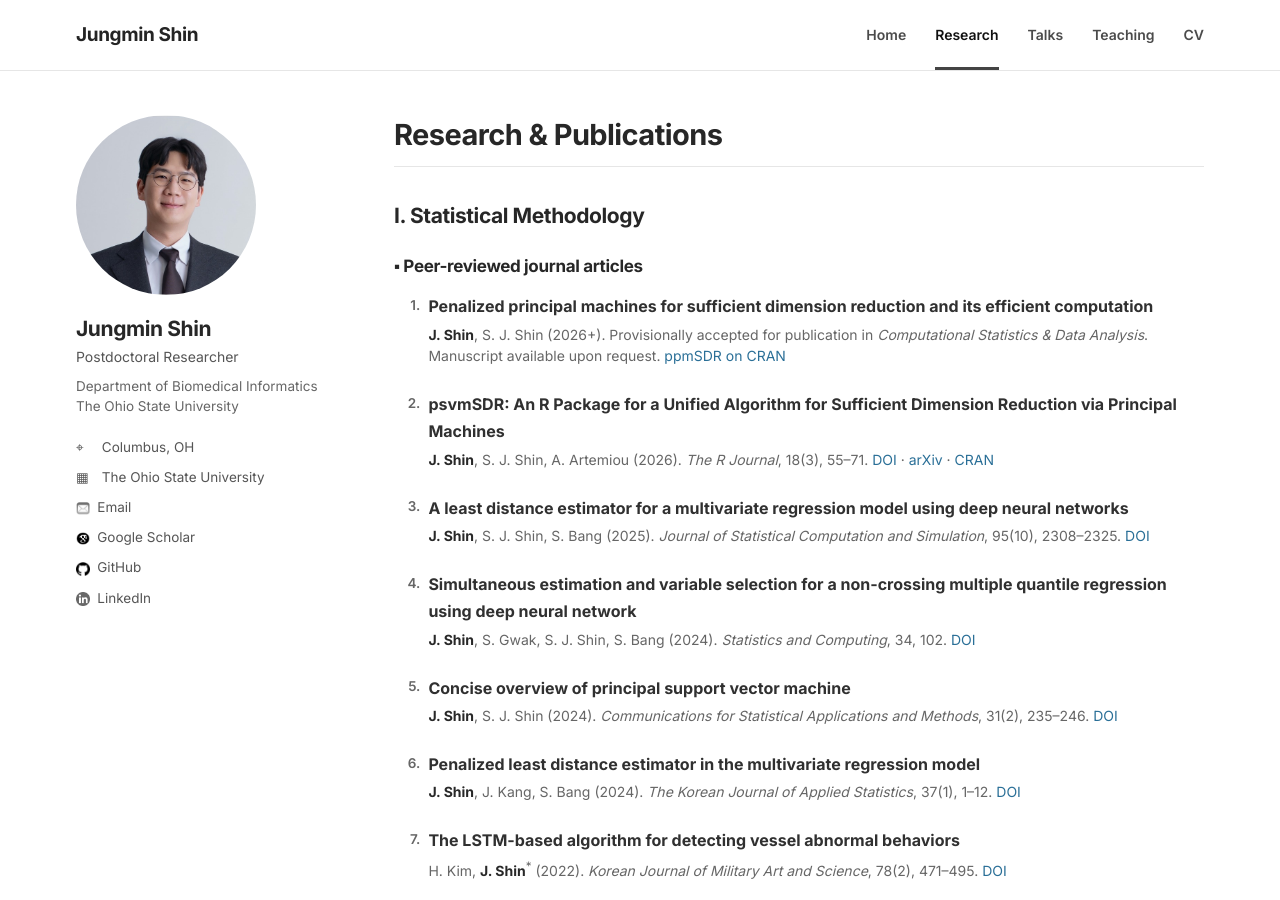
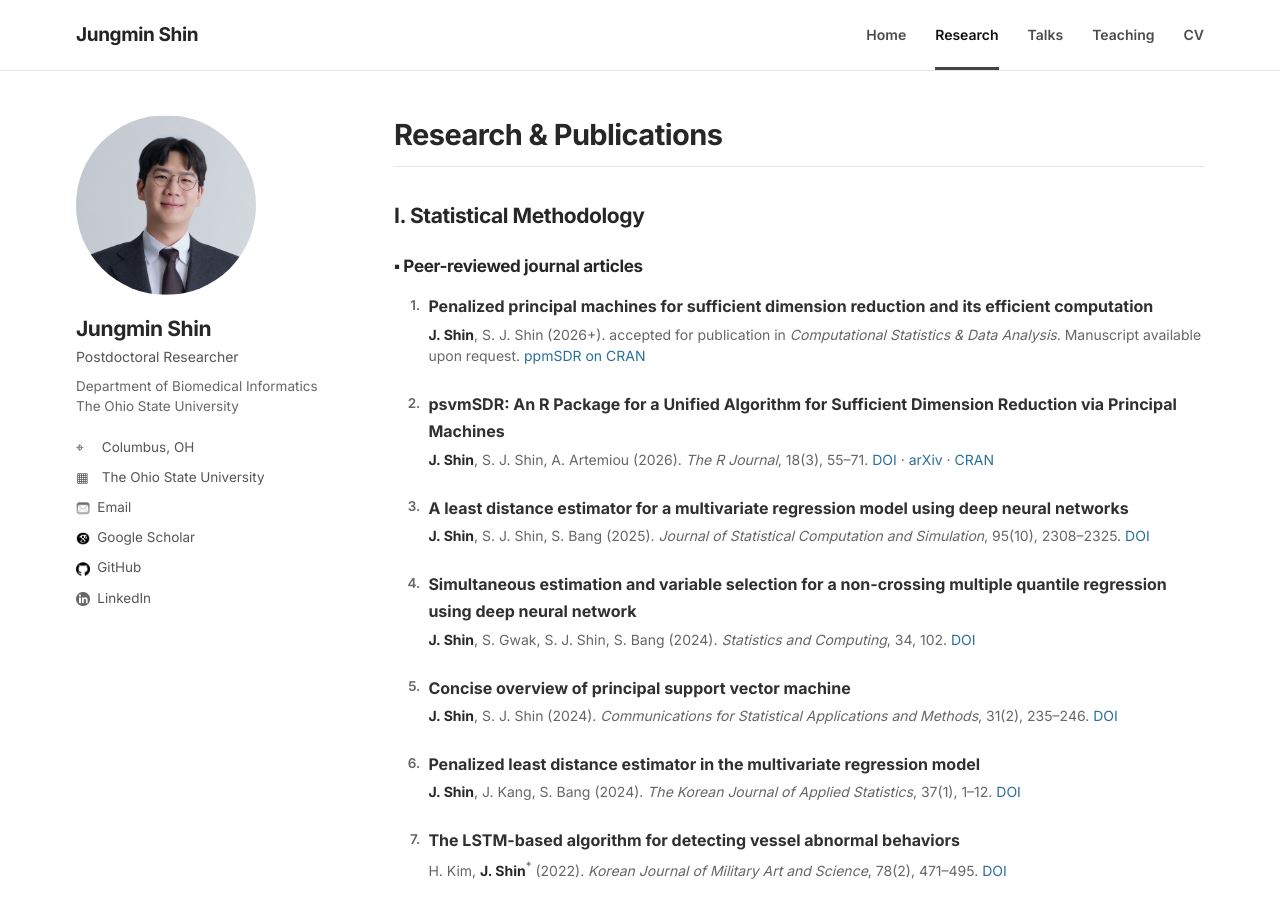
Before and after one commit to c16267/c16267.github.io, a Jekyll site: the page built from research.md, in a window 1280 px wide and 900 px high. Built offline with Jekyll 4.4.1, drawn with Linux system fonts in a browser that asks for light colours.

Commit message:
Change publication status to accepted for an article
Updated publication status for a peer-reviewed article.

```diff
--- a/research.md
+++ b/research.md
@@ -11,7 +11,7 @@ permalink: /research/
 ### ▪ Peer-reviewed journal articles
 
 <ol class="pub-list">
-  <li><div class="pub-title">Penalized principal machines for sufficient dimension reduction and its efficient computation</div><div class="pub-meta"><strong>J. Shin</strong>, S. J. Shin (2026+). Provisionally accepted for publication in <em>Computational Statistics &amp; Data Analysis</em>. Manuscript available upon request. <a href="https://cran.r-project.org/web/packages/ppmSDR/index.html">ppmSDR on CRAN</a></div></li>
+  <li><div class="pub-title">Penalized principal machines for sufficient dimension reduction and its efficient computation</div><div class="pub-meta"><strong>J. Shin</strong>, S. J. Shin (2026+). accepted for publication in <em>Computational Statistics &amp; Data Analysis</em>. Manuscript available upon request. <a href="https://cran.r-project.org/web/packages/ppmSDR/index.html">ppmSDR on CRAN</a></div></li>
   <li><div class="pub-title">psvmSDR: An R Package for a Unified Algorithm for Sufficient Dimension Reduction via Principal Machines</div><div class="pub-meta"><strong>J. Shin</strong>, S. J. Shin, A. Artemiou (2026). <em>The R Journal</em>, 18(3), 55–71. <a href="https://doi.org/10.32614/RJ-2026-037">DOI</a> · <a href="https://arxiv.org/abs/2409.01547">arXiv</a> · <a href="https://cran.r-project.org/package=psvmSDR">CRAN</a></div></li>
   <li><div class="pub-title">A least distance estimator for a multivariate regression model using deep neural networks</div><div class="pub-meta"><strong>J. Shin</strong>, S. J. Shin, S. Bang (2025). <em>Journal of Statistical Computation and Simulation</em>, 95(10), 2308–2325. <a href="https://doi.org/10.1080/00949655.2025.2492195">DOI</a></div></li>
   <li><div class="pub-title">Simultaneous estimation and variable selection for a non-crossing multiple quantile regression using deep neural network</div><div class="pub-meta"><strong>J. Shin</strong>, S. Gwak, S. J. Shin, S. Bang (2024). <em>Statistics and Computing</em>, 34, 102. <a href="https://doi.org/10.1007/s11222-024-10418-4">DOI</a></div></li>
```
